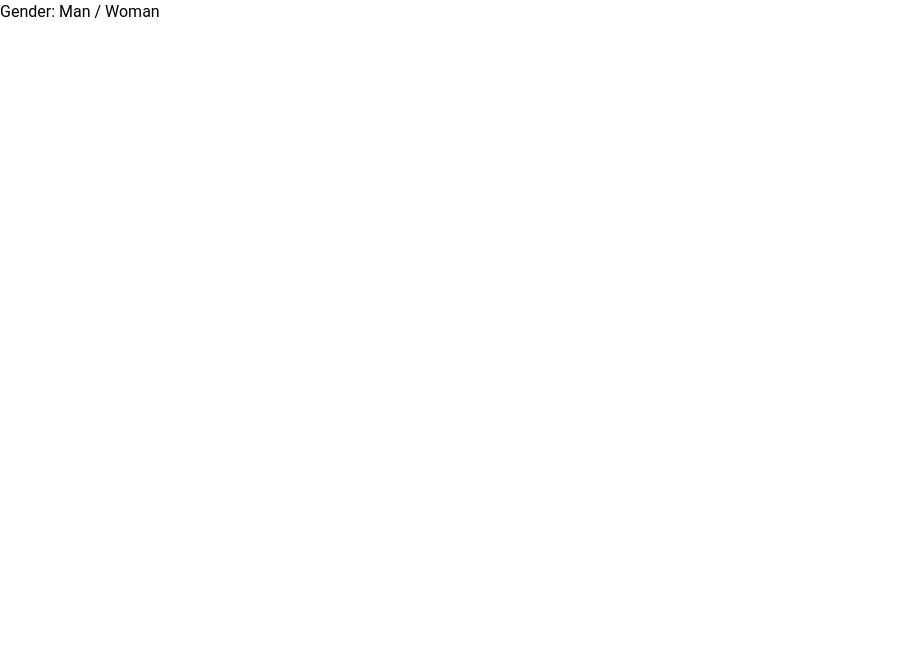
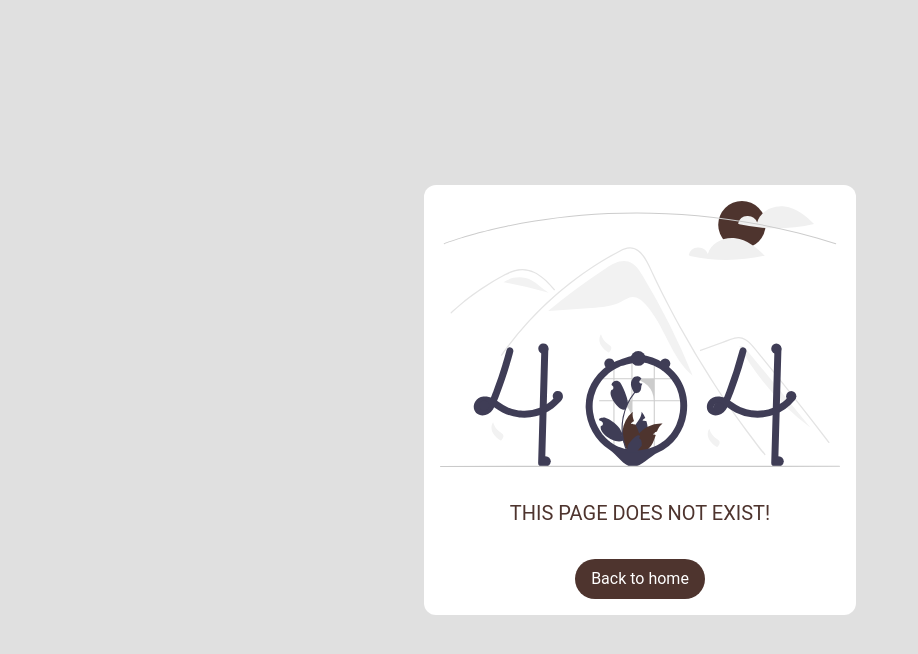
Before and after one commit to radoslawkol/clothing-store, a Next.js app: page /404 in a window 1280 px wide. Shown: the top 654 px of the page, without its empty margins (0-918 px from the left). Built offline with nearby package versions, Linux system fonts and the light colour scheme.

Commit message:
Add not found page

```diff
--- /dev/null
+++ b/pages/404/index.js
@@ -0,0 +1,21 @@
+import Image from "next/image";
+import Link from "next/link";
+import image from "../../images/pageNotFoundImage.svg";
+
+export default function Custom404() {
+	return (
+		<div className='bg-secondary h-screen flex items-center justify-center'>
+			<div className='bg-on-primary-key text-center rounded-xl p-4'>
+				<Image src={image} alt='Not found' width={400} height={260} />
+				<h1 className='text-primary-key text-xl m-8 uppercase'>
+					This page does not exist!
+				</h1>
+				<Link href='/'>
+					<button className='bg-primary-key px-4 py-2 text-on-primary-key rounded-3xl hover:bg-on-primary duration-300 hover:scale-105'>
+						Back to home
+					</button>
+				</Link>
+			</div>
+		</div>
+	);
+}
--- a/pages/index.js
+++ b/pages/index.js
@@ -1,7 +1,6 @@
-import Head from "next/head";
-import Image from "next/image";
 import Navigation from "../components/Navigation";
 import Footer from "../components/Footer";
+import ButtonUp from "../utils/ButtonUp";
 
 const Home = () => {
 	return (
```
Also changed, not shown: utils/ButtonUp.js (added, +9 -0 lines), images/pageNotFoundImage.svg (added).
